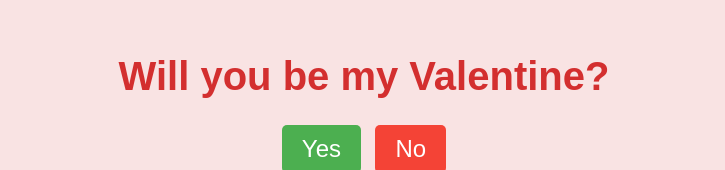
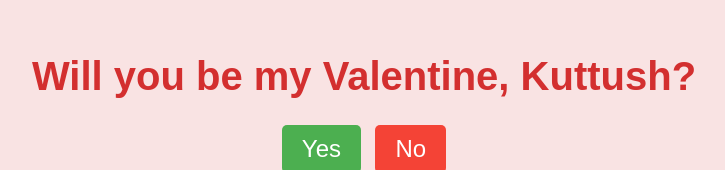
Before and after one commit to tararauzumaki/Cherry-blossom, a plain HTML site: page index.html in a window 1280 px wide. Shown: the part 138-308 px from the top of the page, without its empty margins (276-1001 px from the left). Drawn offline with Linux system fonts and the light colour scheme.

Commit message:
Update index.html

```diff
--- a/index.html
+++ b/index.html
@@ -8,7 +8,7 @@
 </head>
 <body>
     <div class="container">
-        <h1>Will you be my Valentine?</h1>
+        <h1>Will you be my Valentine, Kuttush?</h1>
         <div class="buttons">
             <button class="yes-button" onclick="handleYesClick()">Yes</button>
             <button class="no-button" onclick="handleNoClick()">No</button>
```
